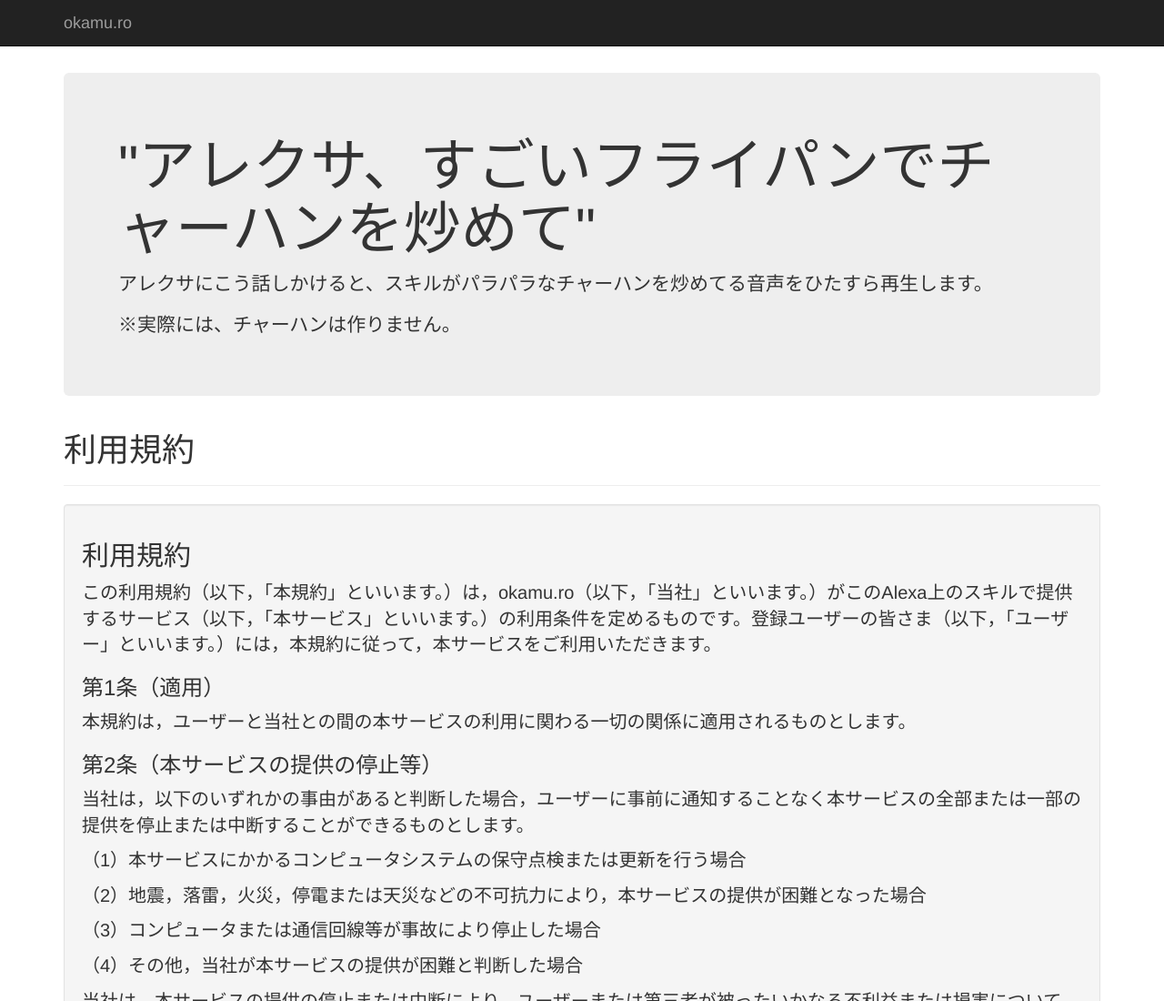
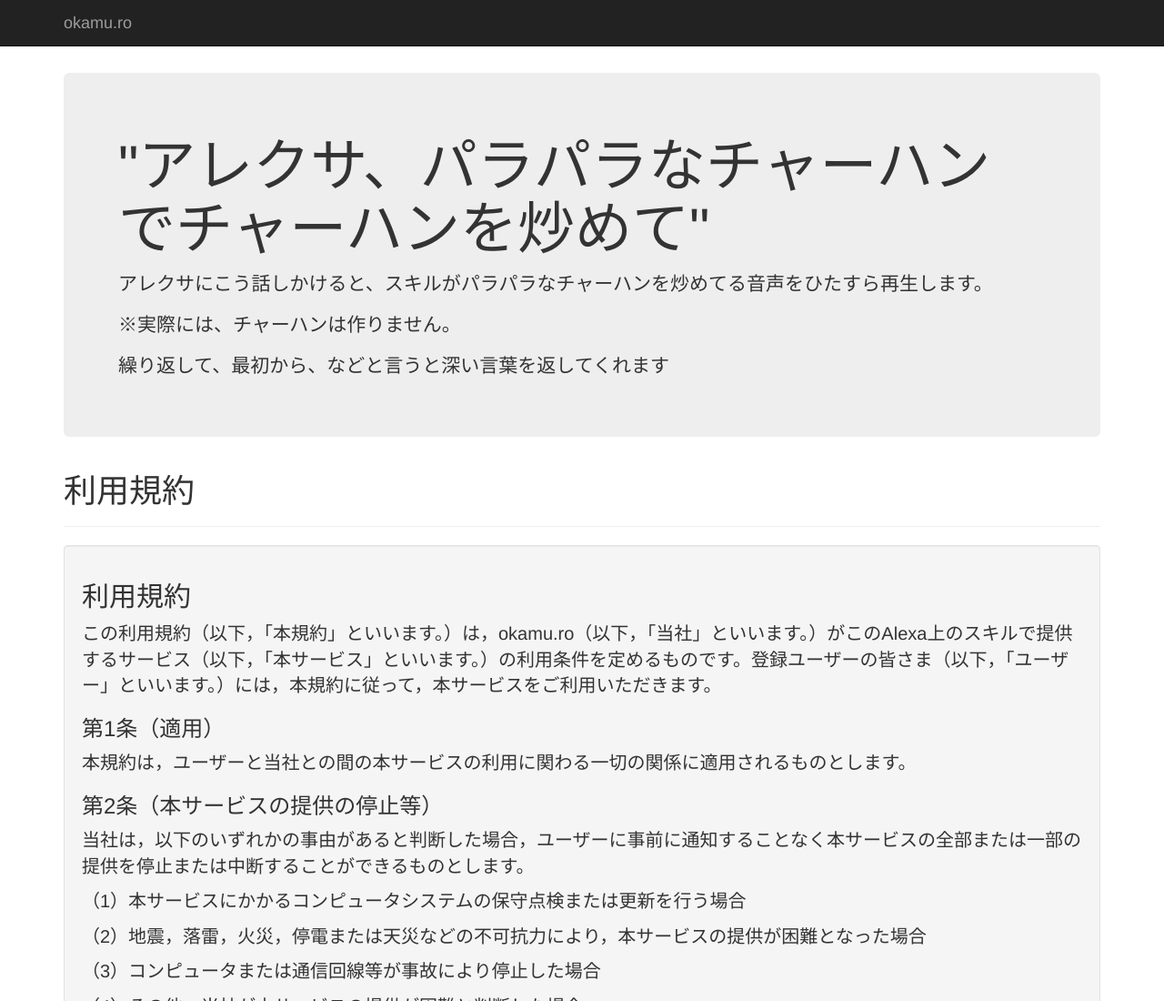
Before and after one commit to okamuroshogo/FriedRice, a website: page LP/public/index.html in a window 1280 px wide. Shown: the top 1100 px of the page at 91% size. Drawn offline with Linux system fonts and the light colour scheme; files that its build step writes are made by us from their sources.

Commit message:
他のインテントを追加

```diff
--- a/LP/public/index.html
+++ b/LP/public/index.html
@@ -37,9 +37,10 @@
 
       <!-- Main jumbotron for a primary marketing message or call to action -->
       <div class="jumbotron">
-        <h1>"アレクサ、すごいフライパンでチャーハンを炒めて"</h1>
+        <h1>"アレクサ、パラパラなチャーハンでチャーハンを炒めて"</h1>
         <p>アレクサにこう話しかけると、スキルがパラパラなチャーハンを炒めてる音声をひたすら再生します。</p>
         <p>※実際には、チャーハンは作りません。</p>
+        <p>繰り返して、最初から、などと言うと深い言葉を返してくれます</p>
       </div>
 
 
```
Also changed, not shown: LP/source/www/index.html (+2 -1 lines).
